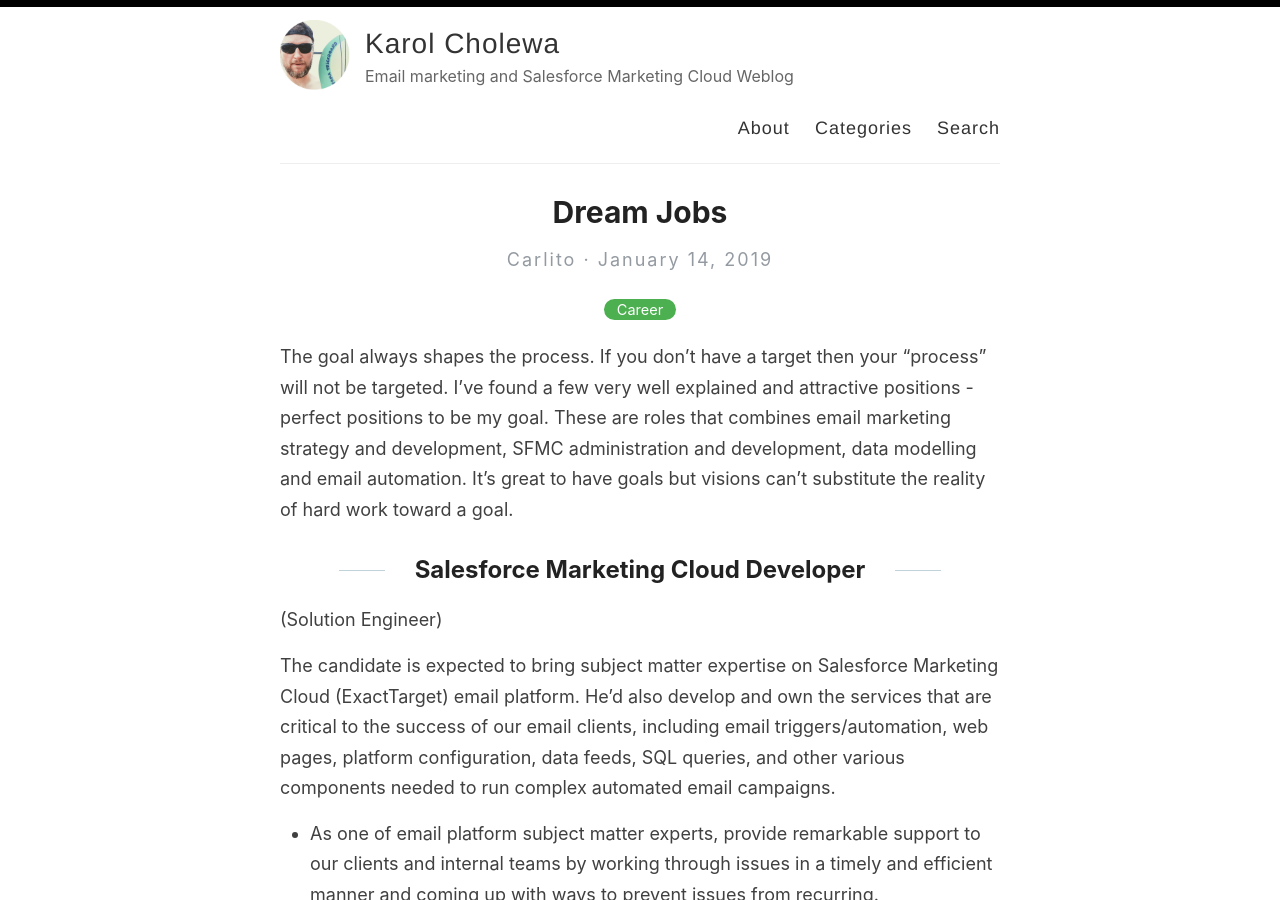
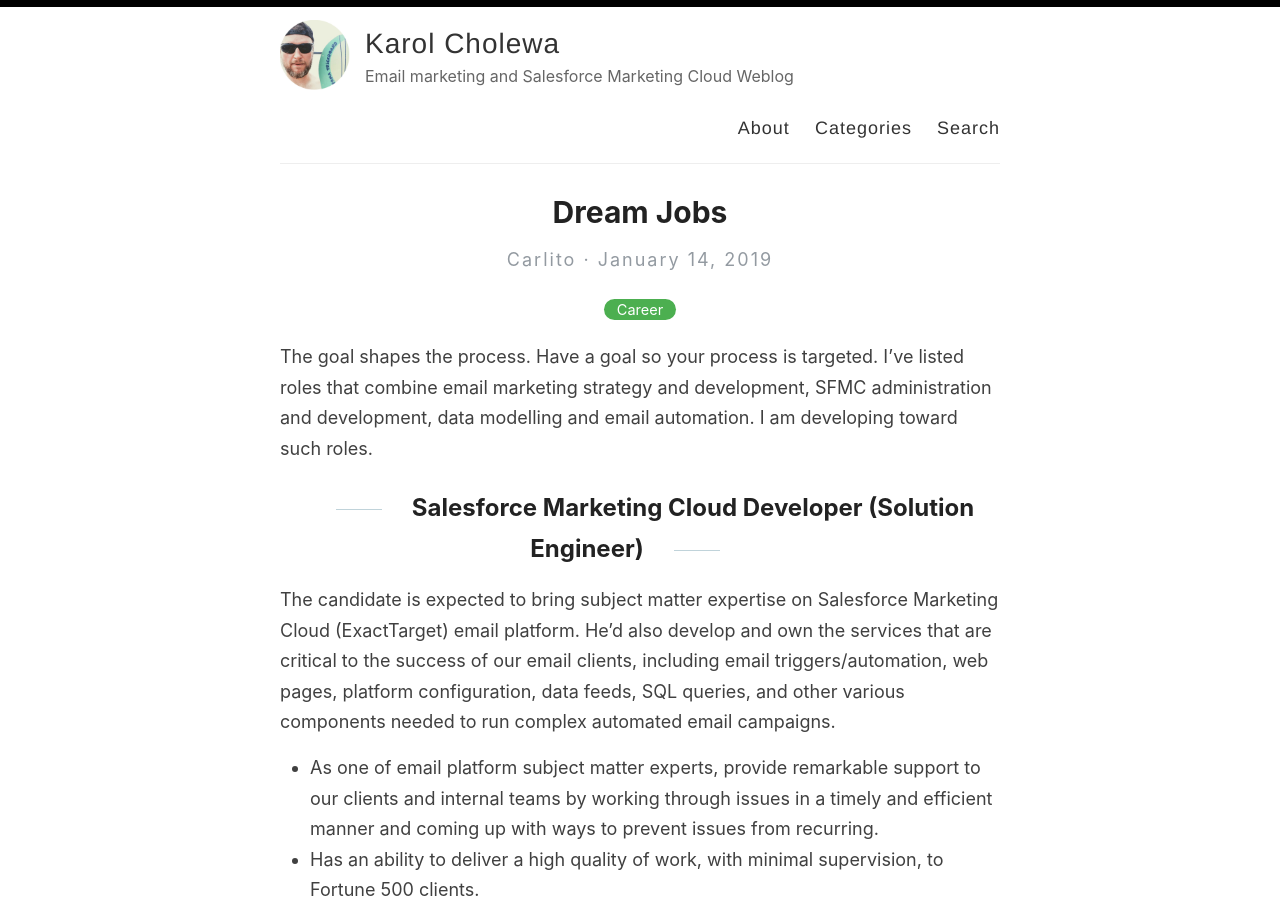
Before and after one commit to karolcholewa/blog, a Jekyll site: the page built from _posts/2019-01-14-dream-jobs.md, in a window 1280 px wide and 900 px high. Built offline with Jekyll 4.4.1, drawn with Linux system fonts in a browser that asks for light colours.

Commit message:
code added

```diff
--- a/_posts/2019-01-14-dream-jobs.md
+++ b/_posts/2019-01-14-dream-jobs.md
@@ -5,10 +5,9 @@ categories: Career
 ---
 
 
-The goal always shapes the process. If you don't have a target then your "process" will not be targeted. I’ve found a few very well explained and attractive positions - perfect positions to be my goal. These are roles that combines email marketing strategy and development, SFMC administration and development, data modelling and email automation. It's great to have goals but visions can't substitute the reality of hard work toward a goal.
+The goal shapes the process. Have a goal so your process is targeted. I've listed roles that combine email marketing strategy and development, SFMC administration and development, data modelling and email automation. I am developing toward such roles.
 
-## Salesforce Marketing Cloud Developer
-(Solution Engineer)
+## Salesforce Marketing Cloud Developer (Solution Engineer)
 
 The candidate is expected to bring subject matter expertise on Salesforce Marketing Cloud (ExactTarget) email platform. He’d also develop and own the services that are critical to the success of our email clients, including email triggers/automation, web pages, platform configuration, data feeds, SQL queries, and other various components needed to run complex automated email campaigns.
 
```
Also changed, not shown: _posts/2020-10-19-counting-grouping-sorting.md (+2 -0 lines).
